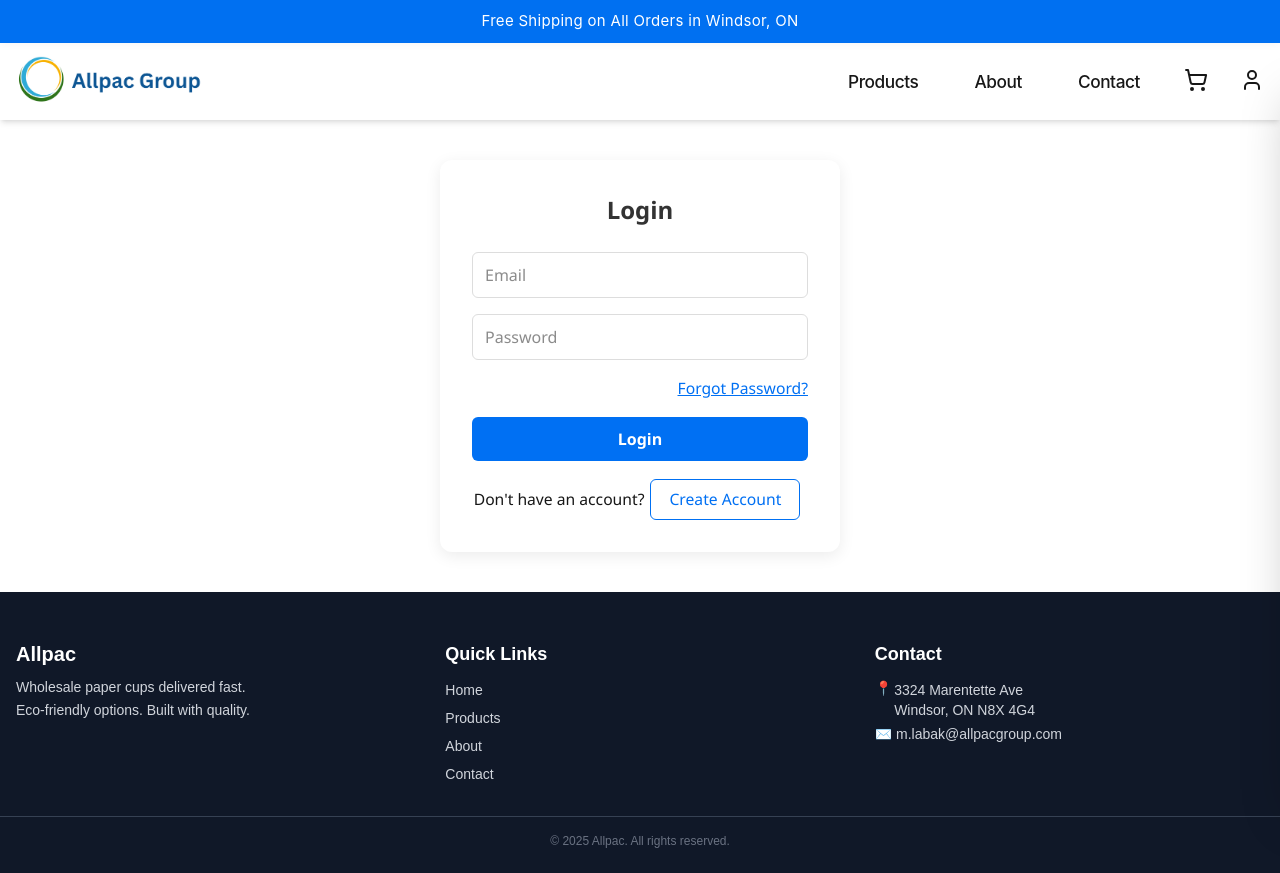
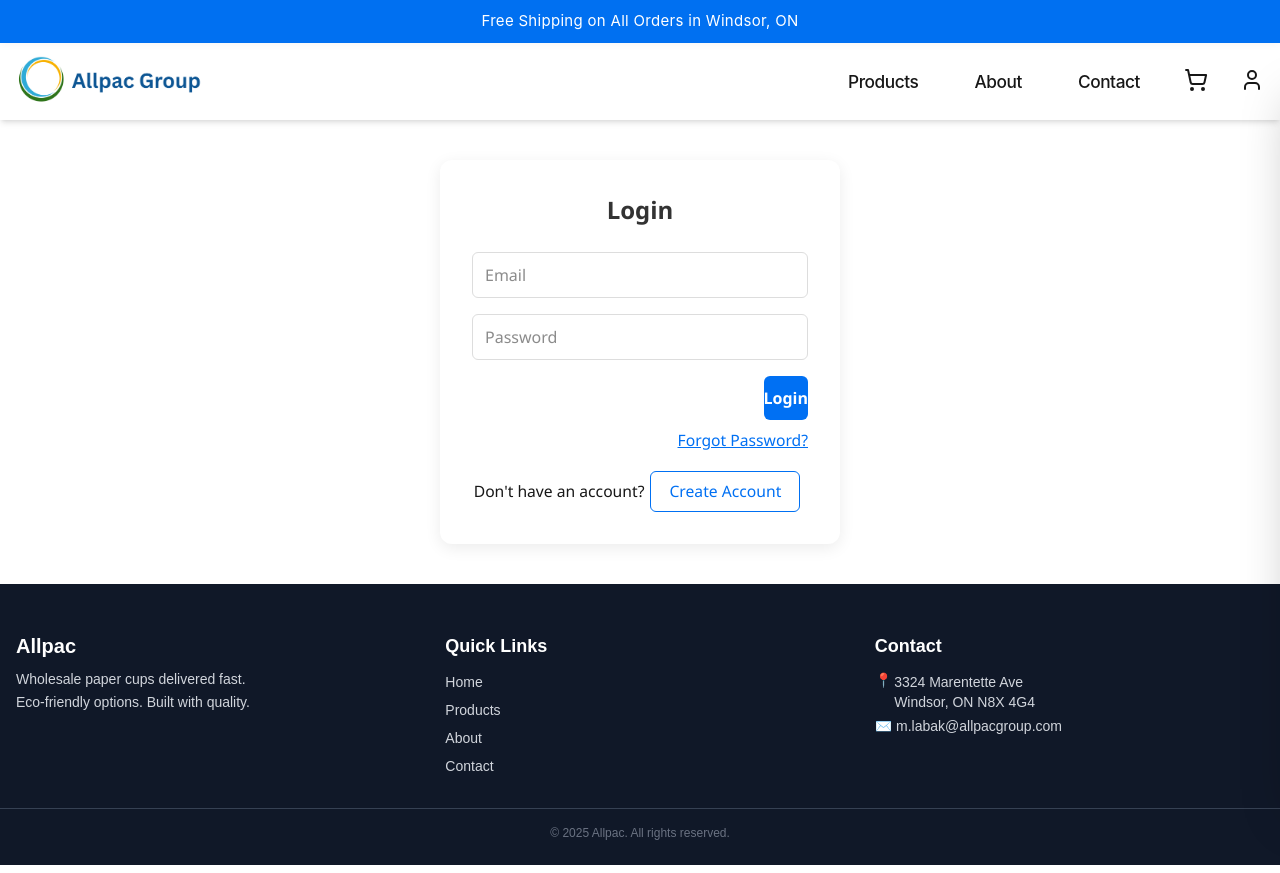
Before and after one commit to Emadedin1/allpacstore, a Next.js app: page /login in a window 1280 px wide. Built offline with nearby package versions, Linux system fonts and the light colour scheme; no server answers.

Commit message:
Update LoginPage.jsx

```diff
--- a/src/components/LoginPage.jsx
+++ b/src/components/LoginPage.jsx
@@ -90,7 +90,7 @@ export default function LoginPage({ mode: initialMode = "login" }) {
 
   // Read the base URL from an env var, fall back to current origin
   const API_BASE =
-    process.env.NEXT_PUBLIC_API_BASE_URL || window.location.origin;
+    process.env.NEXT_PUBLIC_API_BASE_URL || (typeof window !== "undefined" ? window.location.origin : "");
 
   const handleSubmit = async (e) => {
     e.preventDefault();
@@ -149,6 +149,8 @@ export default function LoginPage({ mode: initialMode = "login" }) {
       <div style={styles.title}>
         {mode === "login" ? "Login" : "Create Account"}
       </div>
+
+      {/* LOGIN / REGISTER FORM */}
       <form style={styles.form} onSubmit={handleSubmit}>
         {mode === "register" && (
           <input
@@ -191,11 +193,22 @@ export default function LoginPage({ mode: initialMode = "login" }) {
           onChange={(e) => setPassword(e.target.value)}
           required
         />
+
+        {/* Keep other actions inside form but move PasswordReset OUTSIDE the form */}
         <div style={{ textAlign: "right" }}>
+          {/* previously PasswordReset was here (nested). Do not put it inside the form */}
+          <button type="submit" style={styles.button}>
+            {mode === "login" ? "Login" : "Register"}
+          </button>
+        </div>
+        {error && <div style={styles.error}>{error}</div>}
+        {success && <div style={styles.success}>{success}</div>}
+      </form>
+
+      {/* --- Place PasswordReset outside the form --- */}
+      <div style={{ textAlign: "right", marginTop: 8 }}>
         <PasswordReset
-          // This is the email API endpoint (see docs)
           apiEndpoint="/api/auth/password-reset"
-          // You can customize button text and styling
           buttonText="Forgot Password?"
           buttonStyle={{
             background: "none",
@@ -214,12 +227,7 @@ export default function LoginPage({ mode: initialMode = "login" }) {
           }}
         />
       </div>
-        <button type="submit" style={styles.button}>
-          {mode === "login" ? "Login" : "Register"}
-        </button>
-        {error && <div style={styles.error}>{error}</div>}
-        {success && <div style={styles.success}>{success}</div>}
-      </form>
+
       <div style={styles.switch}>
         {mode === "login" ? (
           <span>
```
Lines whose indentation alone changed are shown as unchanged.
